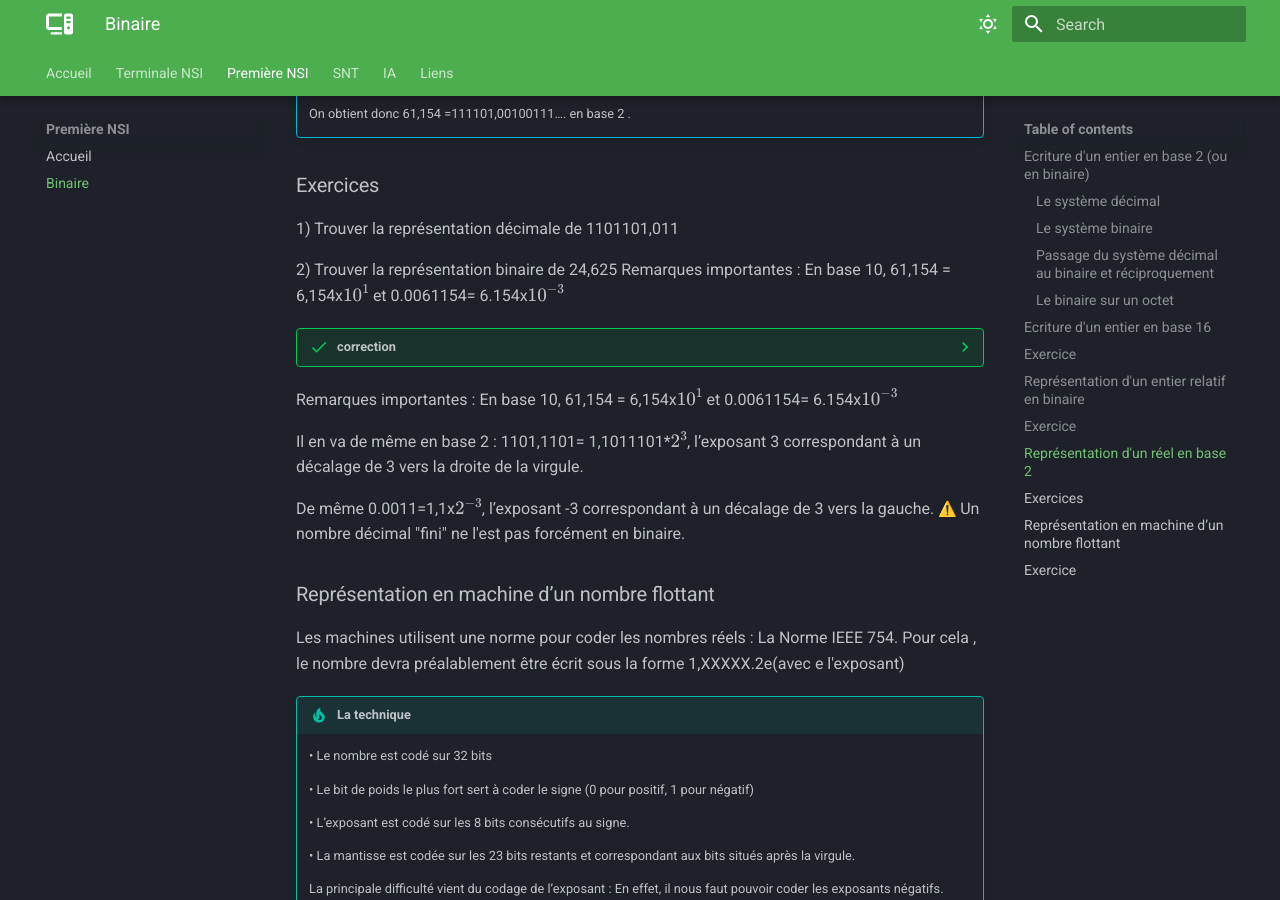
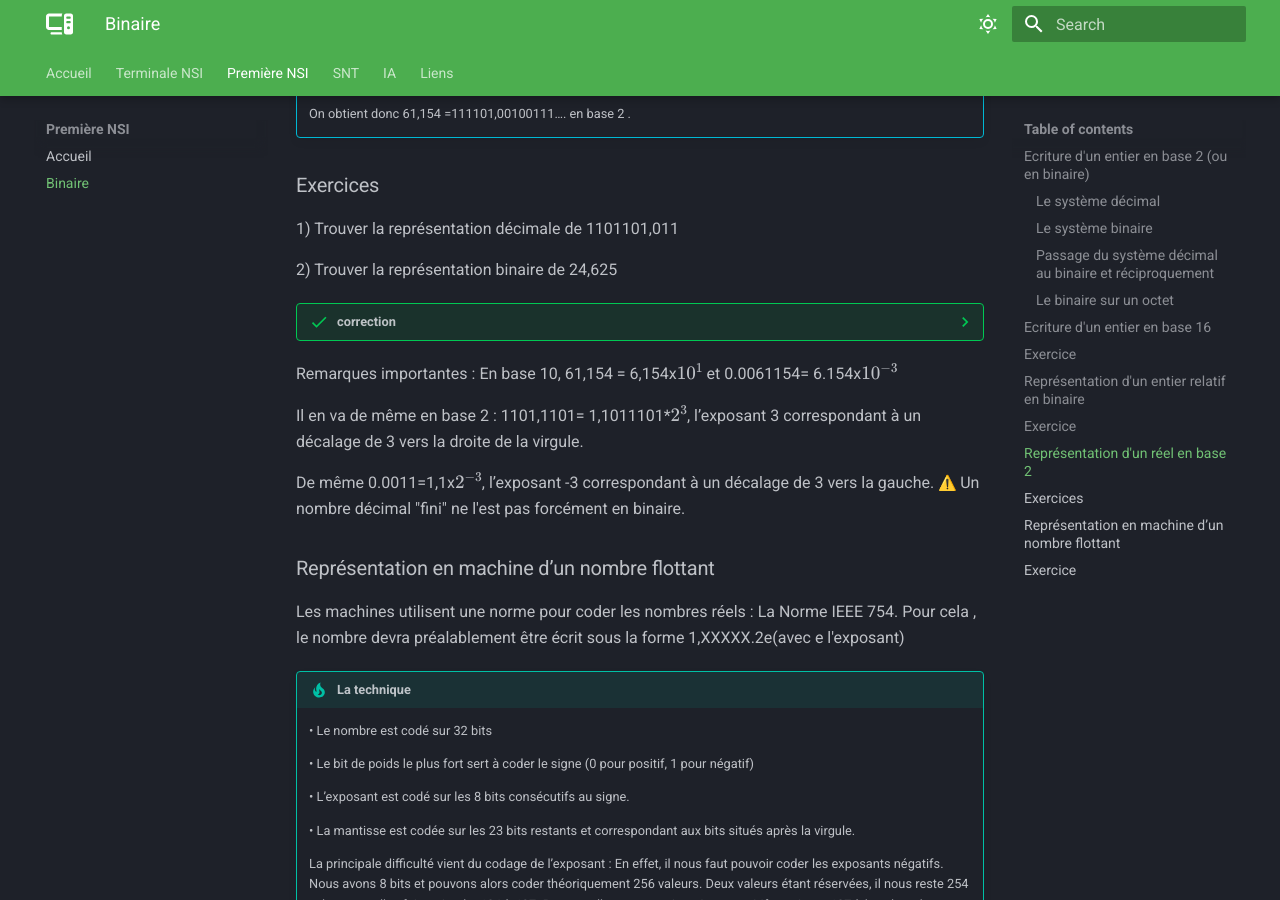
Before and after one commit to nsiRotrouDreux/site, an MkDocs documentation site: the page built from docs/Premiere NSI/binaire.md, in a window 1280 px wide and 900 px high, scrolled down 5349 px. Built offline with MkDocs 1.6.1 and Material for MkDocs 9.7.7, drawn with Linux system fonts in a browser that asks for light colours; emoji names are drawn with the system emoji font.

Commit message:
Update binaire.md

```diff
--- a/docs/Premiere NSI/binaire.md
+++ b/docs/Premiere NSI/binaire.md
@@ -201,7 +201,8 @@ C'est le moment de bien écouter, c'est un peu plus dur :confused:
 1) Trouver la représentation décimale de 1101101,011
 
 2) Trouver la représentation binaire  de 24,625
-Remarques importantes : En base 10, 61,154 = 6,154x$10^{1}$ et 0.0061154= 6.154x$10^{-3}$
+
+
 
 ??? success "correction"
 
```
